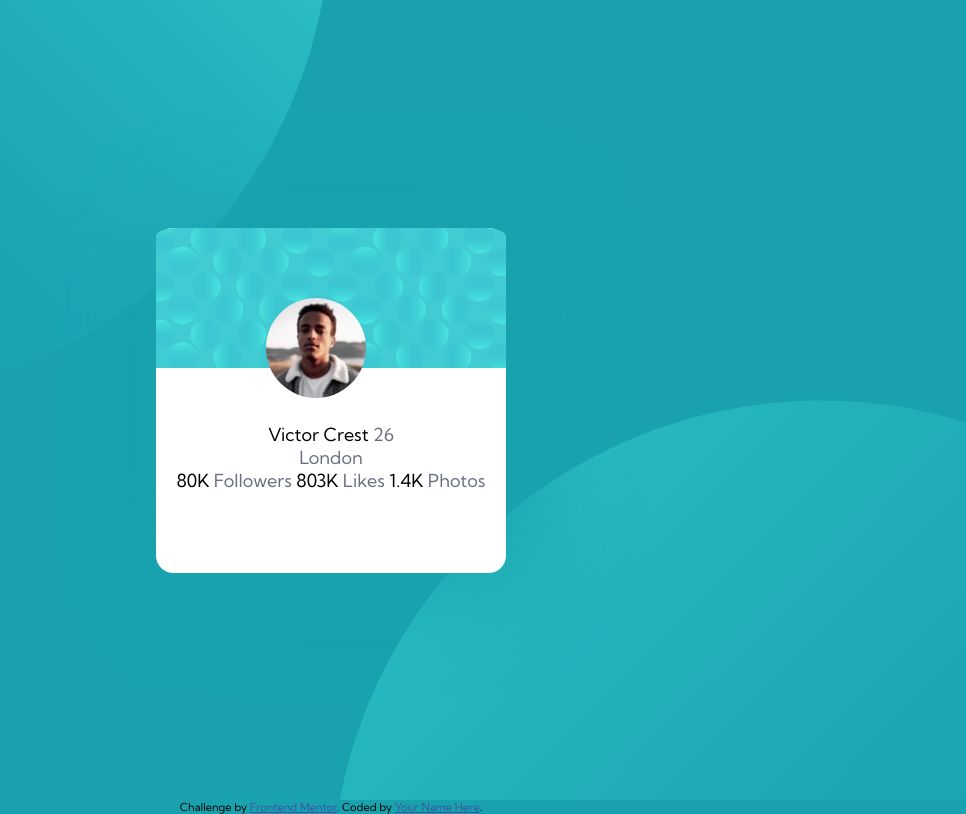
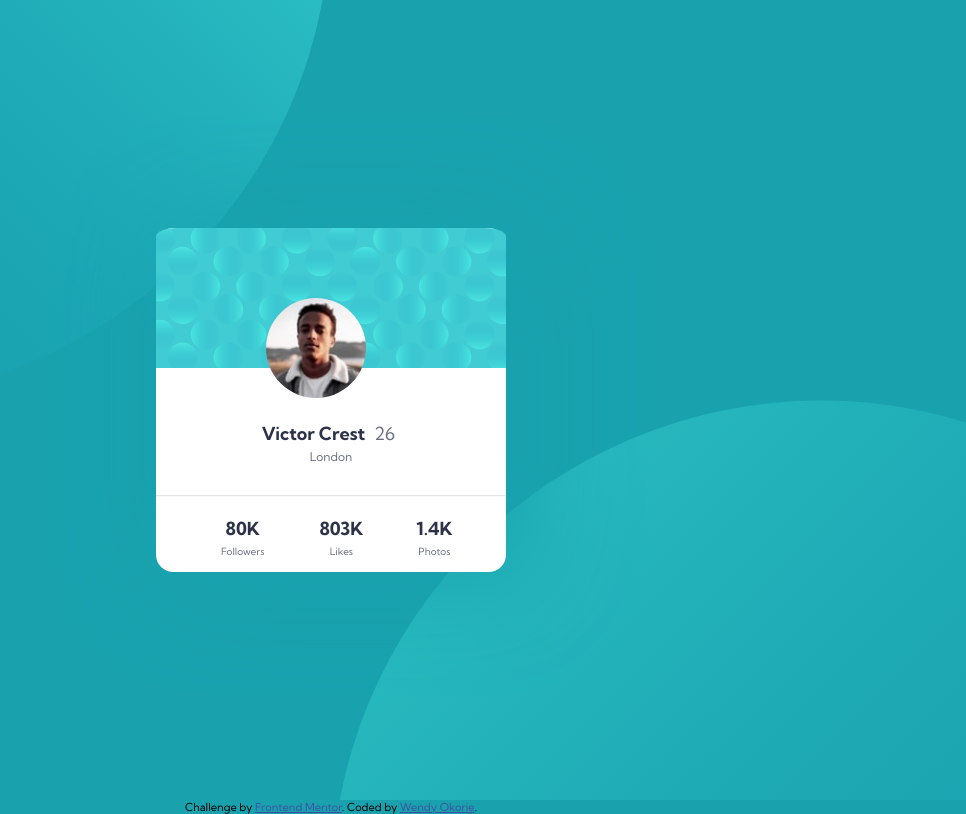
Before and after one commit to Wendiie-O/Profile-Card-Component, a plain HTML site: page index.html in a window 1280 px wide. Shown: the whole page, without its empty margins (309-1275 px from the left). Drawn offline with Linux system fonts and the light colour scheme.

Commit message:
Third commit

```diff
--- a/index.html
+++ b/index.html
@@ -26,28 +26,37 @@
 
         </div>
 
-        <span>London</span>
+        <span class="city">London</span>
 
-      <div>
+  <hr>
 
-      </div class= "stats">
-      80K
-       <span>Followers</span>
+      <div class="stats">
+        <div class="followers">
+            80K
+            <span>Followers</span>
+        </div>
+
+      <div class="likes">
+          803K
+          <span>Likes</span>
+      </div>
 
 
-      803K
-       <span>Likes</span>
+     <div class="photos">
+        1.4K
+        <span>Photos</span>
+     </div>
 
 
-      1.4K
-      <span>Photos</span>
+
+      </div>
 
       </div>
     </div>
   </main>
   <div class="attribution">
     Challenge by <a href="https://www.frontendmentor.io?ref=challenge" target="_blank">Frontend Mentor</a>.
-    Coded by <a href="#">Your Name Here</a>.
+    Coded by <a href="#">Wendy Okorie</a>.
   </div>
 </body>
 </html>
--- a/style.css
+++ b/style.css
@@ -7,11 +7,10 @@
 body{
     background-color: hsl(185, 75%, 39%);
     font-family: 'Kumbh Sans', sans-serif;
-    font-size: 18px;
 }
 
 main{
-    min-height: 100vh;
+    height: 100vh;
     display: flex;
     align-items: center;
     background-color: hsl(185, 75%, 39%);
@@ -55,13 +54,59 @@ main{
 
 .name{
     display: block;
-}
-
-.stats{
-    display: block;
+    font-size: 18px;
+    font-weight: 700;
+    color: hsl(229, 23%, 23%);
 }
 
 span{
     color: hsl(227, 10%, 46%);
+    font-weight: 400;
+    padding: 5px;
+}
 
+.city{
+    font-size: 12px;
 }
+
+hr{
+margin-top: 30px;
+color: hsl(227, 10%, 46%);
+opacity: 25%;
+}
+
+.stats{
+    display: flex;
+    margin-top: 20px;
+    margin-left: 30px;
+    font-size: 18px;
+    font-weight: 700;
+    color: hsl(229, 23%, 23%);
+}
+
+.stats span{
+    display: block;
+    font-size: 10px;
+}
+
+.likes , .photos{
+    margin-left: 50px;
+}
+
+.followers{
+margin-left: 30px;
+}
+
+@media only screen and (max-width: 375px){
+    .container{
+        box-shadow: 20px 50px 100px hsl(185, 75%, 39%);
+    }
+
+    .name{
+        font-size: 20px;
+    }
+
+    .city{
+        margin-bottom: 90px;
+    }
+}
```
